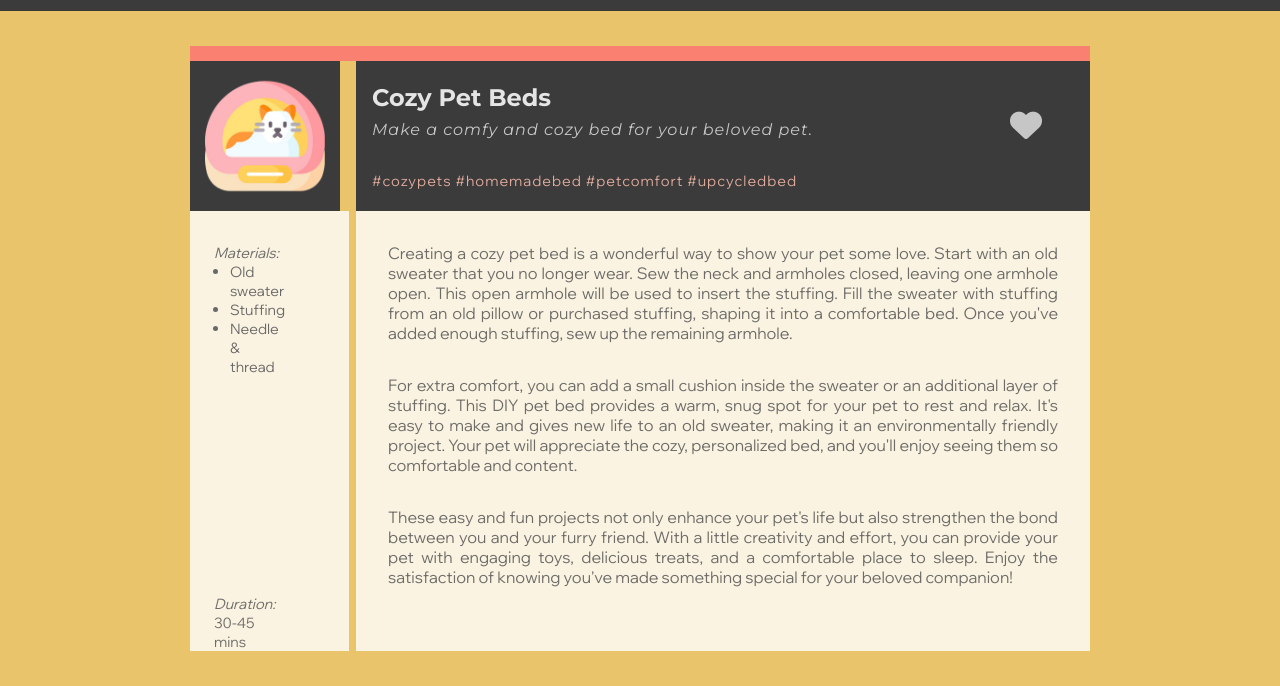
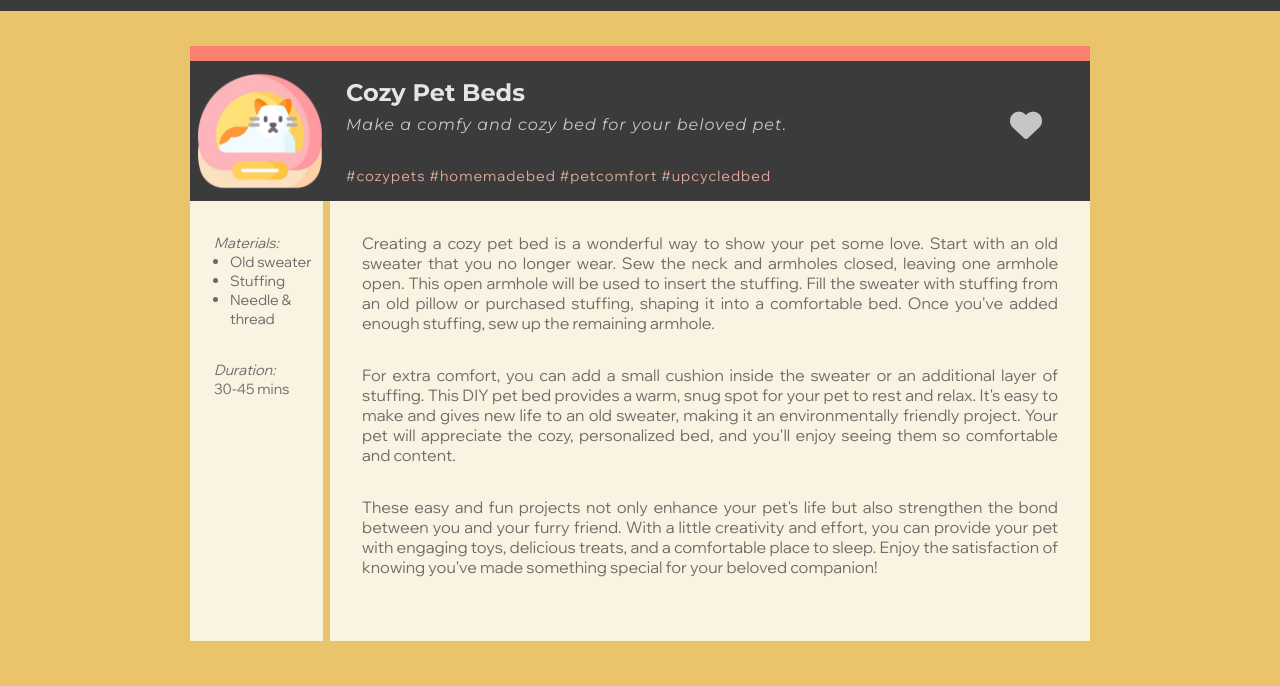
Before and after one commit to tayapro/just-works, a plain HTML site: page lifehacks.html in a window 1280 px wide. Shown: the part 72-758 px from the top of the page. Drawn offline with Linux system fonts and the light colour scheme.

Commit message:
Fix minor issues with images and materials styles on lifehacks page

```diff
--- a/assets/css/style.css
+++ b/assets/css/style.css
@@ -680,15 +680,15 @@ footer {
         grid-row: 1;
         grid-column: 1;
         padding: 0;
-        width: 150px;
-        height: 150px;
-        display: grid;
+        width: auto;
+        height: auto;
         place-items: center;
     }
 
     .image>img {
-        width: 80%;
-        height: 80%;
+        width: 140px;
+        height: 140px;
+        padding: 0.5rem;
     }
 
     .title {
@@ -730,10 +730,10 @@ footer {
         grid-row: 2;
         grid-column: 1;
         border-right: 7px solid rgb(233, 196, 106);
-        padding-left: 1.5rem;
-        font-size: 90%;
-        display: flex;
+        padding: 2rem 0 0 1.5rem;
         flex-direction: column;
+        justify-content: flex-start;
+        gap: 2rem;
     }
 
     .instructions {
```
